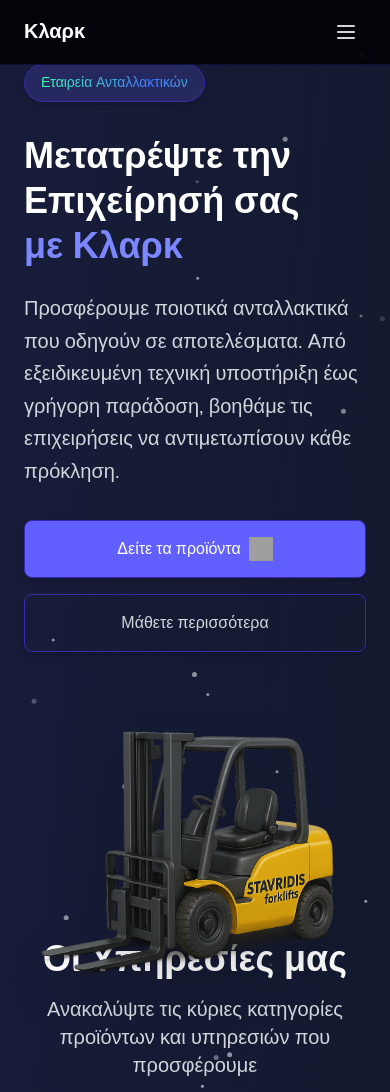
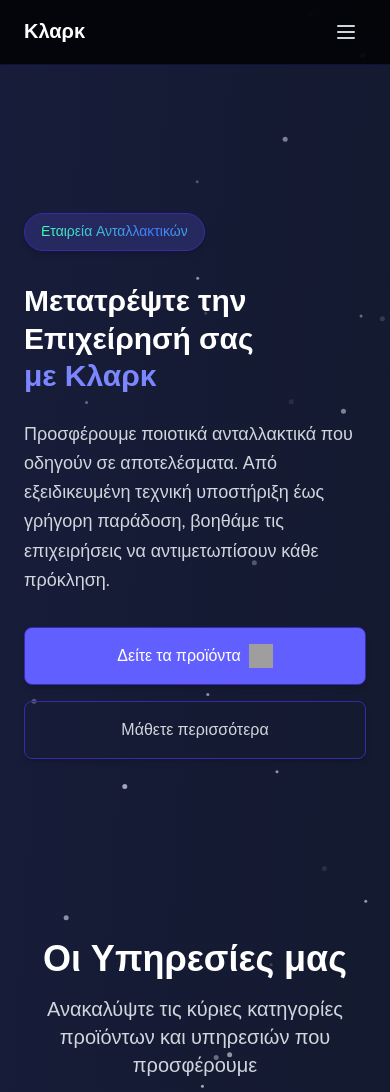
Before and after one commit to thanosfelipe/clark-website-clean, a Next.js app: page / in a window 390 px wide. Shown: the top 1092 px of the page. Built offline with nearby package versions, Linux system fonts and the light colour scheme; grey boxes are pictures that could not be loaded.

Commit message:
Hide forklift image on mobile devices for better UX

```diff
--- a/src/app/page.tsx
+++ b/src/app/page.tsx
@@ -37,9 +37,9 @@ export default function Home() {
           size={1.5}
         />
         {/* Split Hero Section */}
-        <section className="h-screen w-full flex flex-col lg:flex-row">
+        <section className="min-h-screen w-full flex flex-col lg:flex-row">
           {/* Left Content Section */}
-          <div className="flex-1 flex items-center justify-center px-6 sm:px-12 lg:px-16 xl:px-20">
+          <div className="flex-1 flex items-center justify-center px-6 sm:px-12 lg:px-16 xl:px-20 py-12 lg:py-0 order-2 lg:order-1">
             <div className="max-w-2xl w-full">
               {/* Website Builder Agency Badge */}
               <AnimatedSection animation="slideInUp" delay={200} pageId="home">
@@ -57,7 +57,7 @@ export default function Home() {
 
               {/* Main Heading */}
               <AnimatedSection animation="slideInLeft" delay={400} pageId="home">
-                <h1 className="font-open-sans font-bold text-4xl sm:text-5xl lg:text-6xl xl:text-7xl leading-tight text-white mb-6">
+                <h1 className="font-open-sans font-bold text-3xl sm:text-4xl md:text-5xl lg:text-6xl xl:text-7xl leading-tight text-white mb-6">
                   Μετατρέψτε την
                   <br />
                   Επιχείρησή σας
@@ -68,7 +68,7 @@ export default function Home() {
 
               {/* Subheading */}
               <AnimatedSection animation="slideInLeft" delay={600} pageId="home">
-                <p className="font-open-sans text-xl sm:text-2xl text-gray-300 mb-8 leading-relaxed">
+                <p className="font-open-sans text-lg sm:text-xl lg:text-2xl text-gray-300 mb-8 leading-relaxed">
                   Προσφέρουμε ποιοτικά ανταλλακτικά που οδηγούν σε αποτελέσματα. Από εξειδικευμένη
                   τεχνική υποστήριξη έως γρήγορη παράδοση, βοηθάμε τις επιχειρήσεις να
                   αντιμετωπίσουν κάθε πρόκληση.
@@ -94,7 +94,7 @@ export default function Home() {
           </div>
 
           {/* Right Visual Section */}
-          <div className="flex-1 flex items-center justify-center p-6 sm:p-12 lg:p-16">
+          <div className="hidden lg:flex flex-1 items-center justify-center p-6 sm:p-12 lg:p-16 pb-12 lg:pb-16 order-1 lg:order-2">
             <AnimatedSection animation="slideInRight" delay={400} className="relative max-w-2xl w-full" pageId="home">
               <div className="flex items-center justify-center">
                 <img
```
